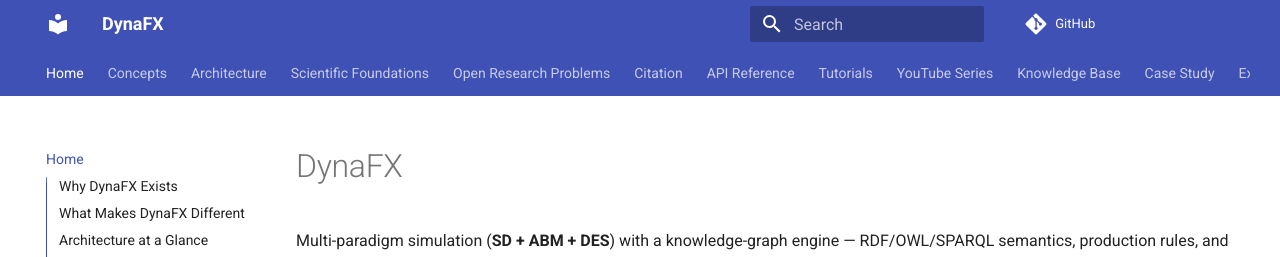
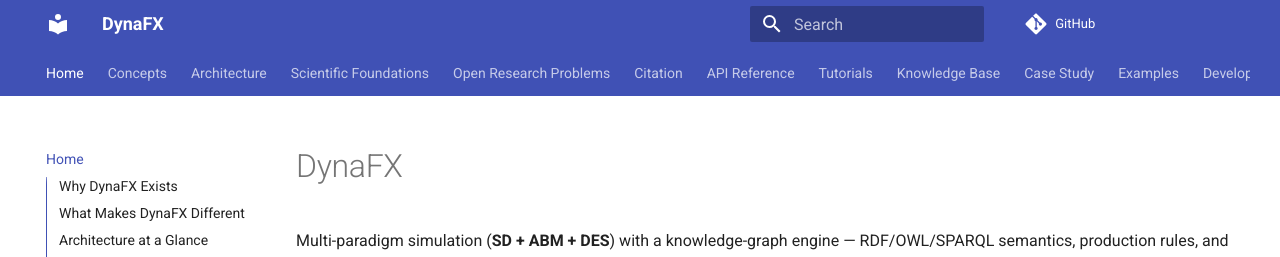
Before and after one commit to Achref-Yak/DynaFX, an MkDocs documentation site: the page built from docs/index.md, in a window 1280 px wide and 900 px high. Shown: the top 257 px of the window. Built offline with MkDocs 1.6.1 and Material for MkDocs 9.7.7, drawn with Linux system fonts in a browser that asks for light colours; comment, search, counter and statistics services are not loaded; some of the changed lines change nothing that is shown.

Commit message:
Remove unused section from navigation in mkdocs.yml

```diff
--- a/mkdocs.yml
+++ b/mkdocs.yml
@@ -69,28 +69,6 @@
       - 8. Scenarios & Sensitivity: tutorials/08-scenarios-and-sensitivity.md
       - 9. Custom Ontology: tutorials/09-custom-ontology.md
       - 10. Publishing Results: tutorials/10-publishing-results.md
-  - YouTube Series:
-      - Overview: youtube/index.md
-      - Episodes:
-          - 1. First Simulation: youtube/episodes/01-first-simulation.md
-          - 2. Building Models: youtube/episodes/02-building-models.md
-          - 3. Comparing Scenarios: youtube/episodes/03-comparing-scenarios.md
-          - 4. Sensitivity Analysis: youtube/episodes/04-sensitivity-analysis.md
-          - 5. Agent Modeling: youtube/episodes/05-agent-modeling.md
-          - 6. Queueing Modeling: youtube/episodes/06-queueing-modeling.md
-          - 7. Knowledge Graphs: youtube/episodes/07-knowledge-graphs.md
-          - 8. Closed Loop: youtube/episodes/08-closed-loop.md
-          - 9. Live Disruption: youtube/episodes/09-live-disruption.md
-          - 10. Cognitive Orchestration: youtube/episodes/10-cognitive-orchestration.md
-          - 11. Signal Cascades: youtube/episodes/11-signal-cascades.md
-          - 12. Full Case Study: youtube/episodes/12-full-case-study.md
-      - Bonus:
-          - Common Mistakes: youtube/bonus/common-mistakes.md
-          - Tool Comparison: youtube/bonus/comparison.md
-      - Real-World Projects:
-          - Hospital ED: youtube/real-projects/hospital-ed.md
-          - Supply Chain: youtube/real-projects/supply-chain.md
-          - Climate Policy: youtube/real-projects/climate-policy.md
   - Knowledge Base: knowledge.md
   - Case Study: case-study-solar-epc.md
   - Examples: examples.md
```
